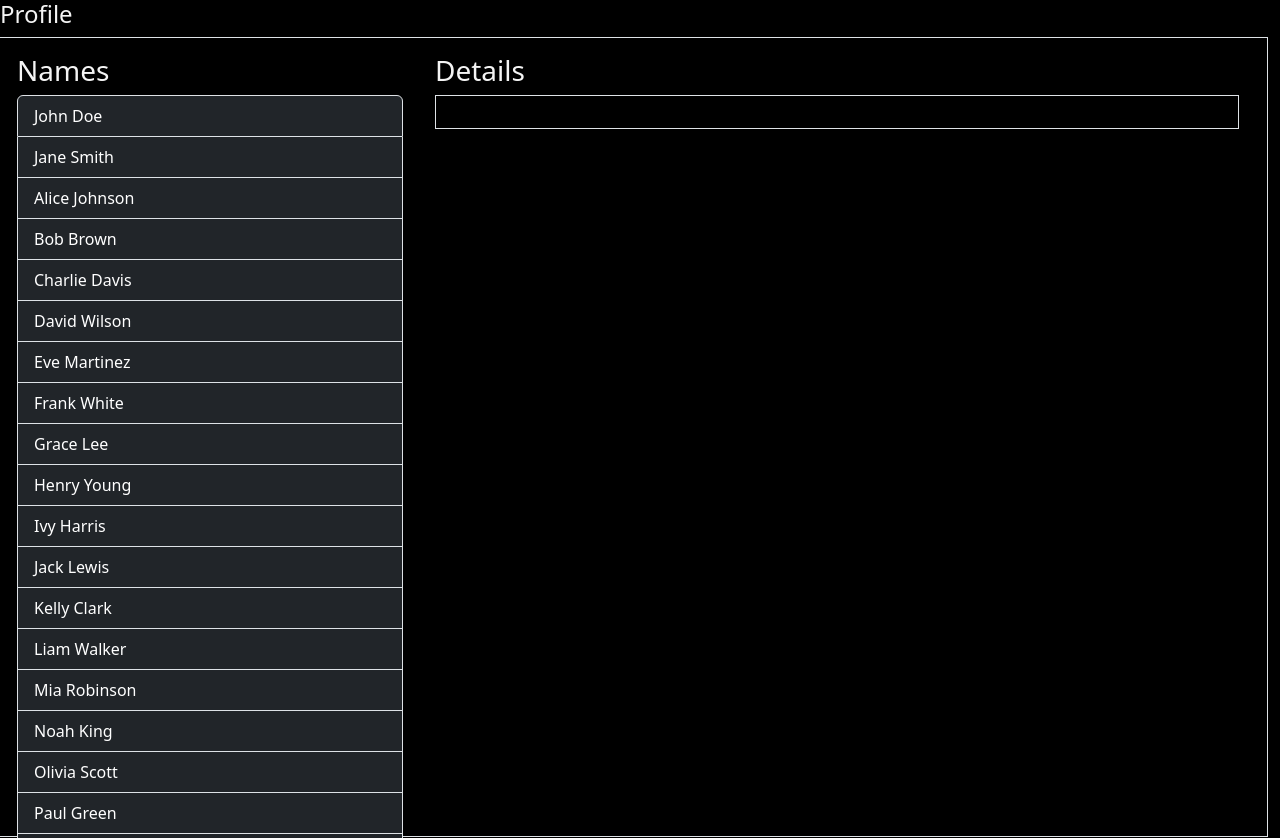
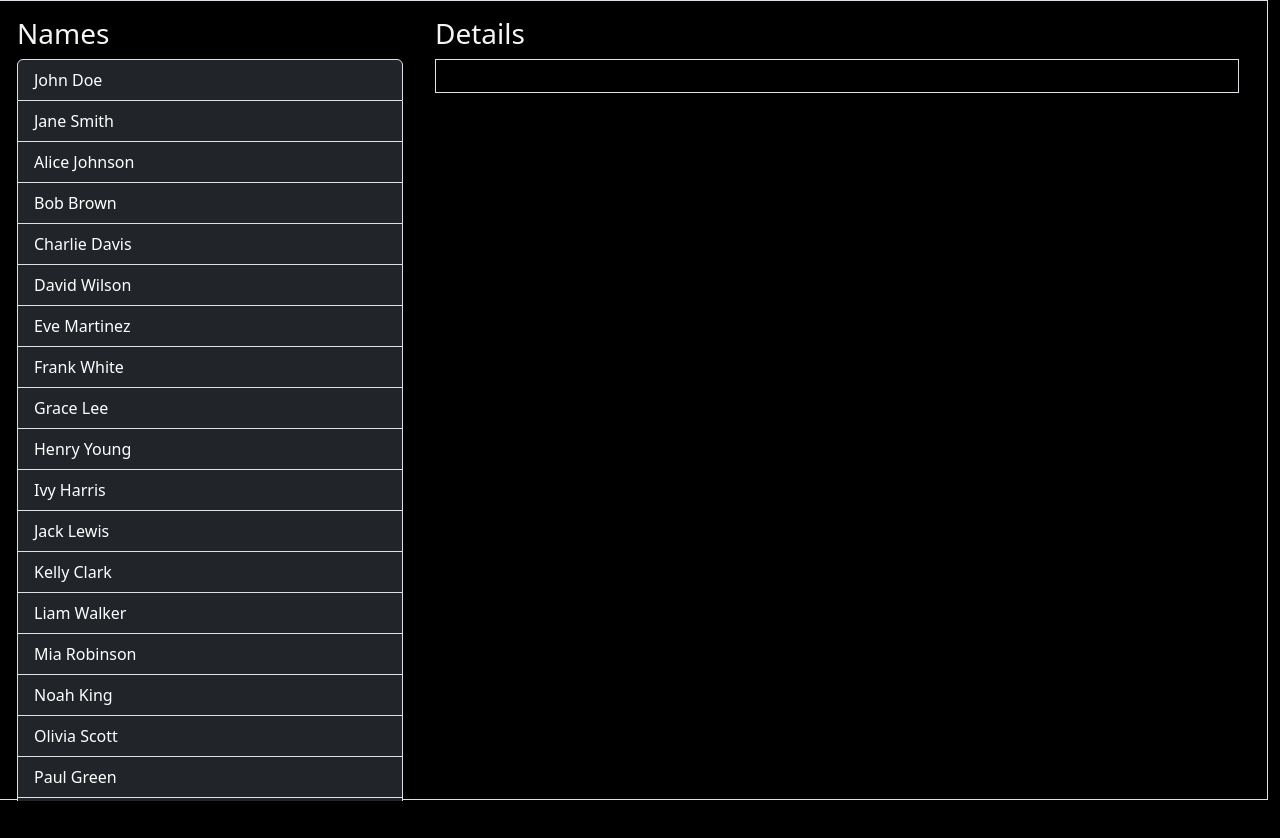
Before and after one commit to debanshup/Address-Book, a React (Create React App) app: page / in a window 1280 px wide. After the commit the page ends 801 px from the top, so only its background shows below. Built offline with nearby package versions, Linux system fonts and the light colour scheme.

Commit message:
modified:   README.md 	modified:   src/App.js 	deleted:    src/logo.svg 	modified:   src/utils/renderContacts.js

```diff
--- a/src/App.js
+++ b/src/App.js
@@ -6,7 +6,7 @@ import Routemanager from './route_manager/Routemanager';
 function App() {
   return (
     <div className="App">
-      <p className="h4">Profile</p>
+      {/* <p className="h4"></p> */}
       {/* <Profile/> */}
       <Routemanager/>
     </div>
--- a/src/utils/renderContacts.js
+++ b/src/utils/renderContacts.js
@@ -7,7 +7,6 @@ const renderContactName = () => {
             <Link
                 key={contact.name}
                 to={contact.name}
-
                 className="list-group-item bg-dark text-white" >
                 {contact.name}
             </Link>
```
Also changed, not shown: src/logo.svg (deleted), 1 other file (tests, documents, lock files or other folders).
